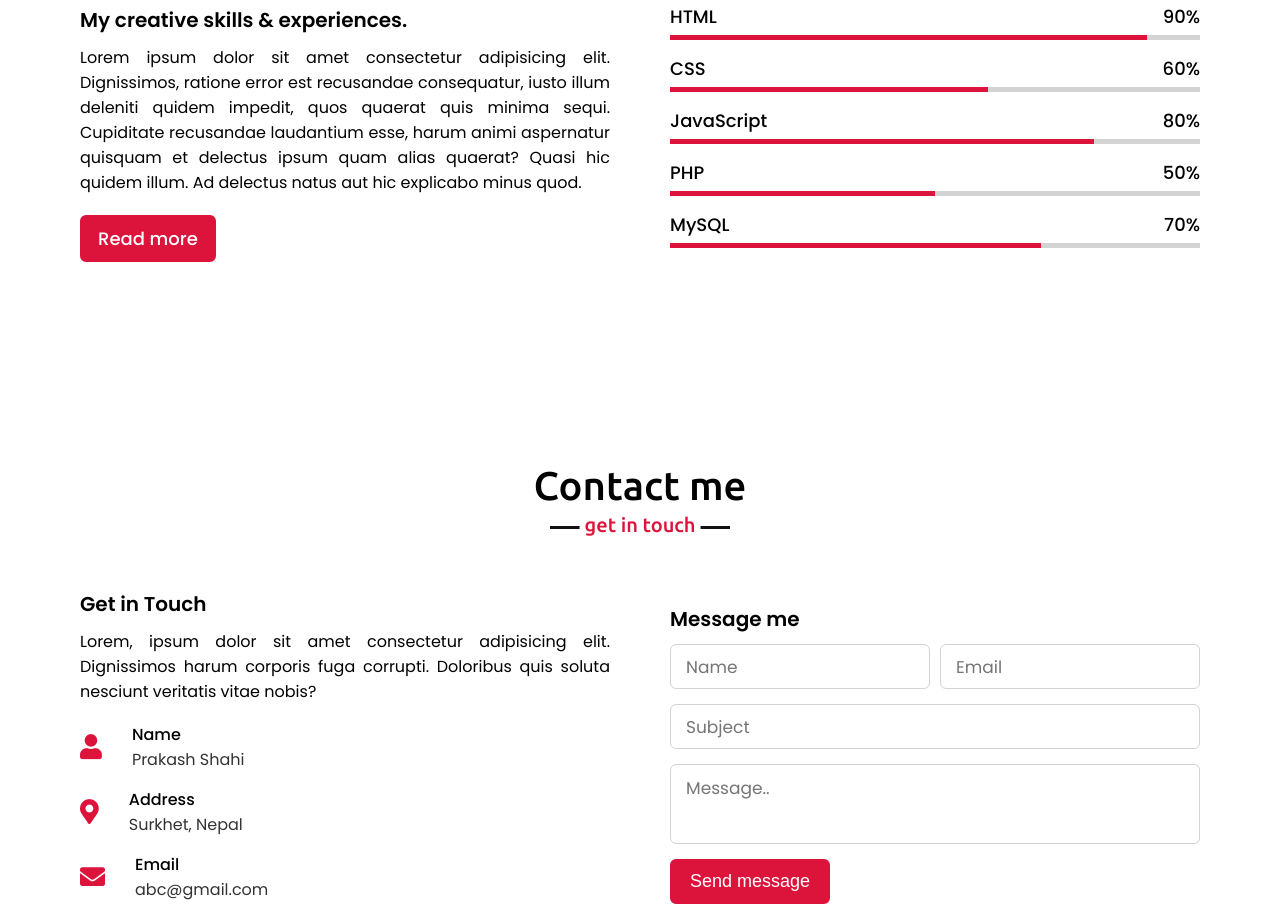
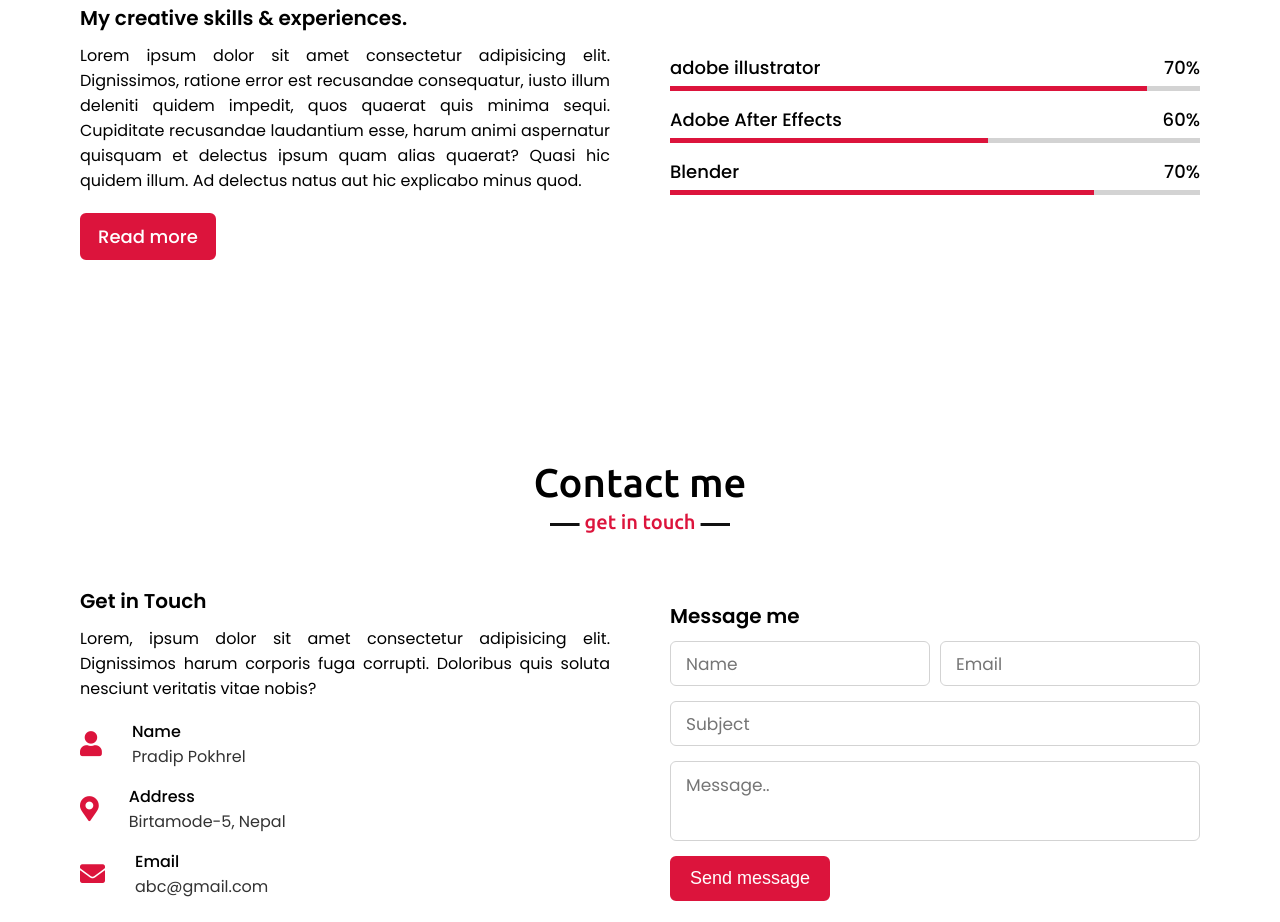
Before and after one commit to little-falcon/pradip-dai-protfolio, a plain HTML site: page src/index.html in a window 1280 px wide. Shown: the part 2363-3285 px from the top of the page. Drawn offline with nearby package versions, Linux system fonts and the light colour scheme.

Commit message:
skill change

```diff
--- a/src/index.html
+++ b/src/index.html
@@ -107,38 +107,24 @@
                 <div class="column right">
                     <div class="bars">
                         <div class="info">
-                            <span>HTML</span>
-                            <span>90%</span>
+                            <span>adobe illustrator</span>
+                            <span>70%</span>
                         </div>
-                        <div class="line html"></div>
+                        <div class="line illustrator"></div>
                     </div>
                     <div class="bars">
                         <div class="info">
-                            <span>CSS</span>
+                            <span>Adobe After Effects</span>
                             <span>60%</span>
                         </div>
-                        <div class="line css"></div>
+                        <div class="line AfterEffects"></div>
                     </div>
                     <div class="bars">
                         <div class="info">
-                            <span>JavaScript</span>
-                            <span>80%</span>
-                        </div>
-                        <div class="line js"></div>
-                    </div>
-                    <div class="bars">
-                        <div class="info">
-                            <span>PHP</span>
-                            <span>50%</span>
-                        </div>
-                        <div class="line php"></div>
-                    </div>
-                    <div class="bars">
-                        <div class="info">
-                            <span>MySQL</span>
+                            <span>Blender</span>
                             <span>70%</span>
                         </div>
-                        <div class="line mysql"></div>
+                        <div class="line blender"></div>
                     </div>
                 </div>
             </div>
@@ -158,14 +144,14 @@
                             <i class="fas fa-user"></i>
                             <div class="info">
                                 <div class="head">Name</div>
-                                <div class="sub-title">Prakash Shahi</div>
+                                <div class="sub-title">Pradip Pokhrel</div>
                             </div>
                         </div>
                         <div class="row">
                             <i class="fas fa-map-marker-alt"></i>
                             <div class="info">
                                 <div class="head">Address</div>
-                                <div class="sub-title">Surkhet, Nepal</div>
+                                <div class="sub-title">Birtamode-5, Nepal</div>
                             </div>
                         </div>
                         <div class="row">
--- a/src/style.css
+++ b/src/style.css
@@ -362,20 +362,14 @@ section .title::after{
     top: 0;
     background: crimson;
 }
-.skills-content .right .html::before{
+.skills-content .right .illustrator::before{
     width: 90%;
 }
-.skills-content .right .css::before{
+.skills-content .right .AfterEffects::before{
     width: 60%;
 }
-.skills-content .right .js::before{
+.skills-content .right .blender::before{
     width: 80%;
-}
-.skills-content .right .php::before{
-    width: 50%;
-}
-.skills-content .right .mysql::before{
-    width: 70%;
 }
 
 /* contact section styling */
```
